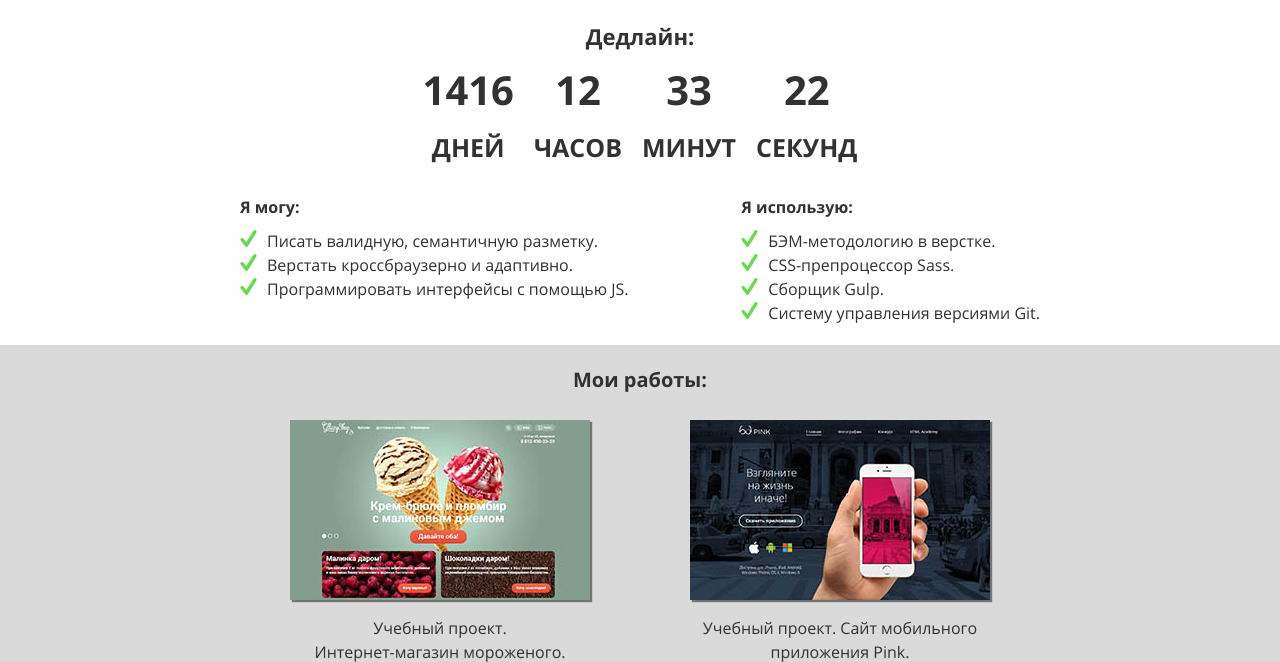
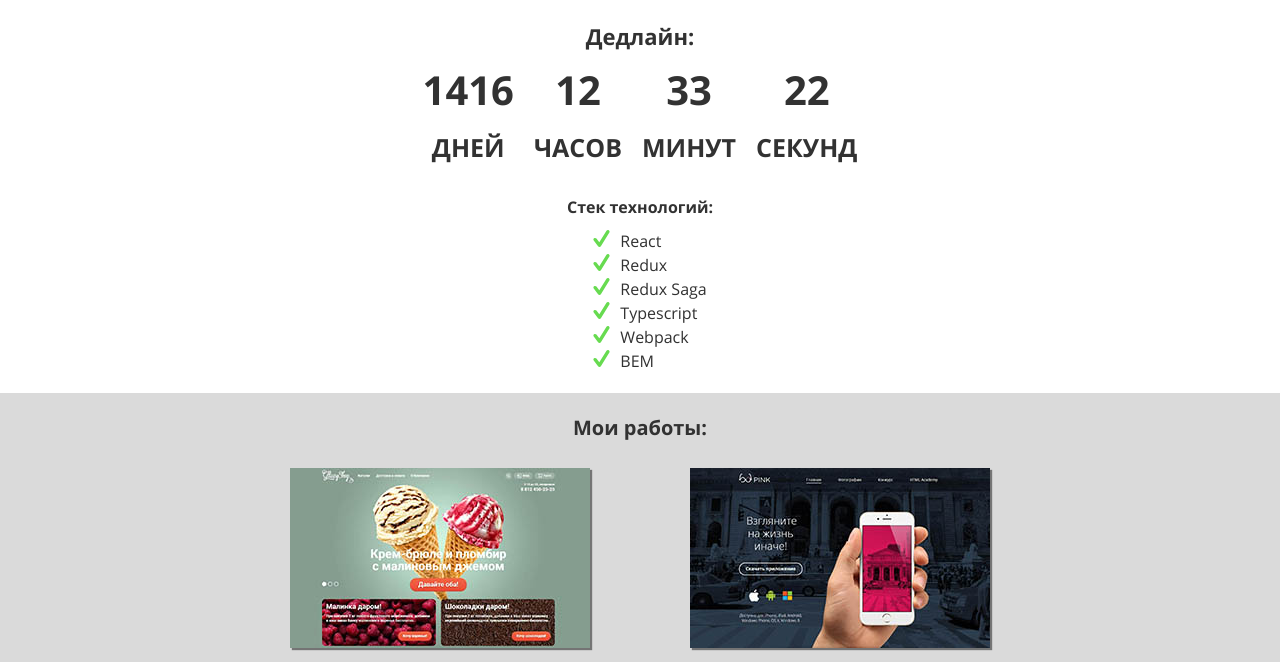
Before and after one commit to EdMSL/EdMSL.github.io, a web app: file index.html in a window 1280 px wide. Shown: the part 329-991 px from the top of the page. Run offline with its HTML, style and script files only (its server is not run), Linux system fonts and the light colour scheme.

Commit message:
Изменения в разделе навыков

```diff
--- a/css/style.css
+++ b/css/style.css
@@ -337,6 +337,12 @@ input[type="radio"].visually-hidden {
   padding: 10px 5px 20px;
 }
 
+.skills__container {
+  display: flex;
+  flex-direction: column;
+  align-items: center;
+}
+
 .skills__title {
   margin: 0;
   margin-bottom: 10px;
@@ -350,6 +356,10 @@ input[type="radio"].visually-hidden {
   padding: 0;
 
   list-style: none;
+}
+
+.skills__item {
+  padding-left: 20px;
 }
 
 .skills__img {
@@ -636,10 +646,6 @@ input[type="radio"].visually-hidden {
     font-size: 25px;
     line-height: 35px;
   }
-  .skills__container {
-    display: flex;
-    justify-content: space-between;
-  }
 
   .portfolio__items {
     display: flex;
--- a/index.html
+++ b/index.html
@@ -75,51 +75,39 @@
         <div class="main-wrap">
           <h2 class="visually-hidden" id="skills">Навыки</h2>
           <div class="skills__container">
-            <div class="skills__block">
-              <p class="skills__title">Я могу:</p>
+            <p class="skills__title">Стек технологий:</p>
               <ul class="skills__list skills__main-list">
                 <li class="skills__item"><span class="skills__img"><svg xmlns="http://www.w3.org/2000/svg" xmlns:xlink="http://www.w3.org/1999/xlink" x="0px" y="0px" width="17" height="17" viewBox="0 0 70 70">
                   <path d="M26.474,70c-2.176,0-4.234-1.018-5.557-2.764L3.049,43.639C0.725,40.57,1.33,36.2,4.399,33.875
                     c3.074-2.326,7.441-1.717,9.766,1.35l11.752,15.518L55.474,3.285c2.035-3.265,6.332-4.264,9.604-2.232
                     c3.268,2.034,4.266,6.334,2.23,9.602l-34.916,56.06c-1.213,1.949-3.307,3.175-5.6,3.279C26.685,69.998,26.58,70,26.474,70z"/>
-                </svg></span>Писать валидную, семантичную разметку.</li>
+                </svg></span>React</li>
                 <li class="skills__item"><span class="skills__img"><svg xmlns="http://www.w3.org/2000/svg" xmlns:xlink="http://www.w3.org/1999/xlink" x="0px" y="0px" width="17" height="17" viewBox="0 0 70 70">
                   <path d="M26.474,70c-2.176,0-4.234-1.018-5.557-2.764L3.049,43.639C0.725,40.57,1.33,36.2,4.399,33.875
                     c3.074-2.326,7.441-1.717,9.766,1.35l11.752,15.518L55.474,3.285c2.035-3.265,6.332-4.264,9.604-2.232
                     c3.268,2.034,4.266,6.334,2.23,9.602l-34.916,56.06c-1.213,1.949-3.307,3.175-5.6,3.279C26.685,69.998,26.58,70,26.474,70z"/>
-                </svg></span>Верстать кроссбраузерно и адаптивно.</li>
+                </svg></span>Redux</li>
                 <li class="skills__item"><span class="skills__img"><svg xmlns="http://www.w3.org/2000/svg" xmlns:xlink="http://www.w3.org/1999/xlink" x="0px" y="0px" width="17" height="17" viewBox="0 0 70 70">
                   <path d="M26.474,70c-2.176,0-4.234-1.018-5.557-2.764L3.049,43.639C0.725,40.57,1.33,36.2,4.399,33.875
                     c3.074-2.326,7.441-1.717,9.766,1.35l11.752,15.518L55.474,3.285c2.035-3.265,6.332-4.264,9.604-2.232
                     c3.268,2.034,4.266,6.334,2.23,9.602l-34.916,56.06c-1.213,1.949-3.307,3.175-5.6,3.279C26.685,69.998,26.58,70,26.474,70z"/>
-                </svg></span>Программировать интерфейсы с помощью JS.</li>
-              </ul>
-            </div>
-            <div class="skills__block">
-              <p class="skills__title">Я использую:</p>
-              <ul class="skills__list skills__tools-list">
+                </svg></span>Redux Saga</li>
                 <li class="skills__item"><span class="skills__img"><svg xmlns="http://www.w3.org/2000/svg" xmlns:xlink="http://www.w3.org/1999/xlink" x="0px" y="0px" width="17" height="17" viewBox="0 0 70 70">
                   <path d="M26.474,70c-2.176,0-4.234-1.018-5.557-2.764L3.049,43.639C0.725,40.57,1.33,36.2,4.399,33.875
                     c3.074-2.326,7.441-1.717,9.766,1.35l11.752,15.518L55.474,3.285c2.035-3.265,6.332-4.264,9.604-2.232
                     c3.268,2.034,4.266,6.334,2.23,9.602l-34.916,56.06c-1.213,1.949-3.307,3.175-5.6,3.279C26.685,69.998,26.58,70,26.474,70z"/>
-                </svg></span>БЭМ-методологию в верстке.</li>
+                </svg></span>Typescript</li>
                 <li class="skills__item"><span class="skills__img"><svg xmlns="http://www.w3.org/2000/svg" xmlns:xlink="http://www.w3.org/1999/xlink" x="0px" y="0px" width="17" height="17" viewBox="0 0 70 70">
                   <path d="M26.474,70c-2.176,0-4.234-1.018-5.557-2.764L3.049,43.639C0.725,40.57,1.33,36.2,4.399,33.875
                     c3.074-2.326,7.441-1.717,9.766,1.35l11.752,15.518L55.474,3.285c2.035-3.265,6.332-4.264,9.604-2.232
                     c3.268,2.034,4.266,6.334,2.23,9.602l-34.916,56.06c-1.213,1.949-3.307,3.175-5.6,3.279C26.685,69.998,26.58,70,26.474,70z"/>
-                </svg></span>CSS-препроцессор Sass.</li>
+                </svg></span>Webpack</li>
                 <li class="skills__item"><span class="skills__img"><svg xmlns="http://www.w3.org/2000/svg" xmlns:xlink="http://www.w3.org/1999/xlink" x="0px" y="0px" width="17" height="17" viewBox="0 0 70 70">
                   <path d="M26.474,70c-2.176,0-4.234-1.018-5.557-2.764L3.049,43.639C0.725,40.57,1.33,36.2,4.399,33.875
                     c3.074-2.326,7.441-1.717,9.766,1.35l11.752,15.518L55.474,3.285c2.035-3.265,6.332-4.264,9.604-2.232
                     c3.268,2.034,4.266,6.334,2.23,9.602l-34.916,56.06c-1.213,1.949-3.307,3.175-5.6,3.279C26.685,69.998,26.58,70,26.474,70z"/>
-                </svg></span>Сборщик Gulp.</li>
-                <li class="skills__item"><span class="skills__img"><svg xmlns="http://www.w3.org/2000/svg" xmlns:xlink="http://www.w3.org/1999/xlink" x="0px" y="0px" width="17" height="17" viewBox="0 0 70 70">
-                  <path d="M26.474,70c-2.176,0-4.234-1.018-5.557-2.764L3.049,43.639C0.725,40.57,1.33,36.2,4.399,33.875
-                    c3.074-2.326,7.441-1.717,9.766,1.35l11.752,15.518L55.474,3.285c2.035-3.265,6.332-4.264,9.604-2.232
-                    c3.268,2.034,4.266,6.334,2.23,9.602l-34.916,56.06c-1.213,1.949-3.307,3.175-5.6,3.279C26.685,69.998,26.58,70,26.474,70z"/>
-                </svg></span>Систему управления версиями Git.</li>
+                </svg></span>BEM</li>
               </ul>
-            </div>
           </div>
         </div>
       </section>
```
